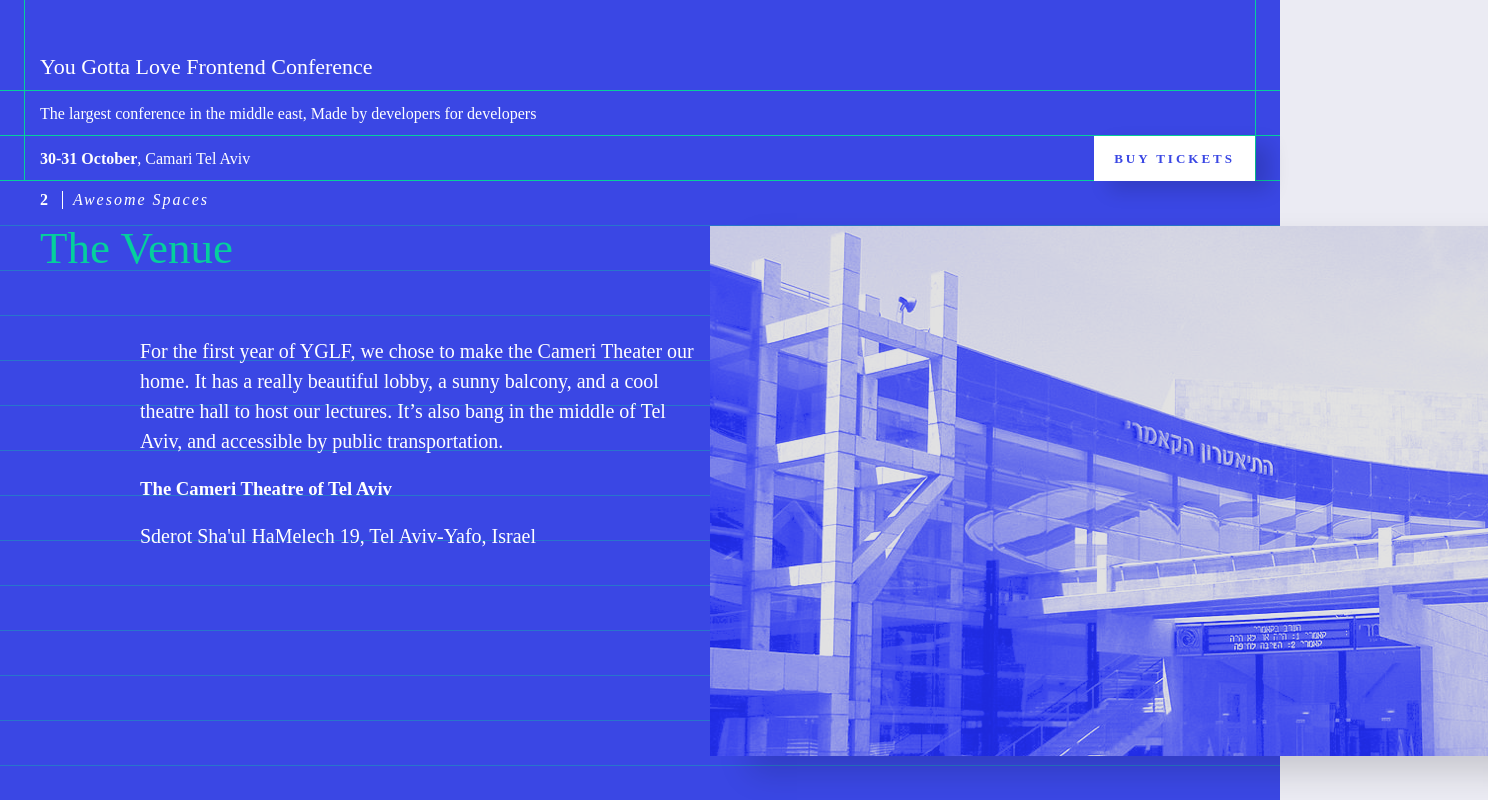
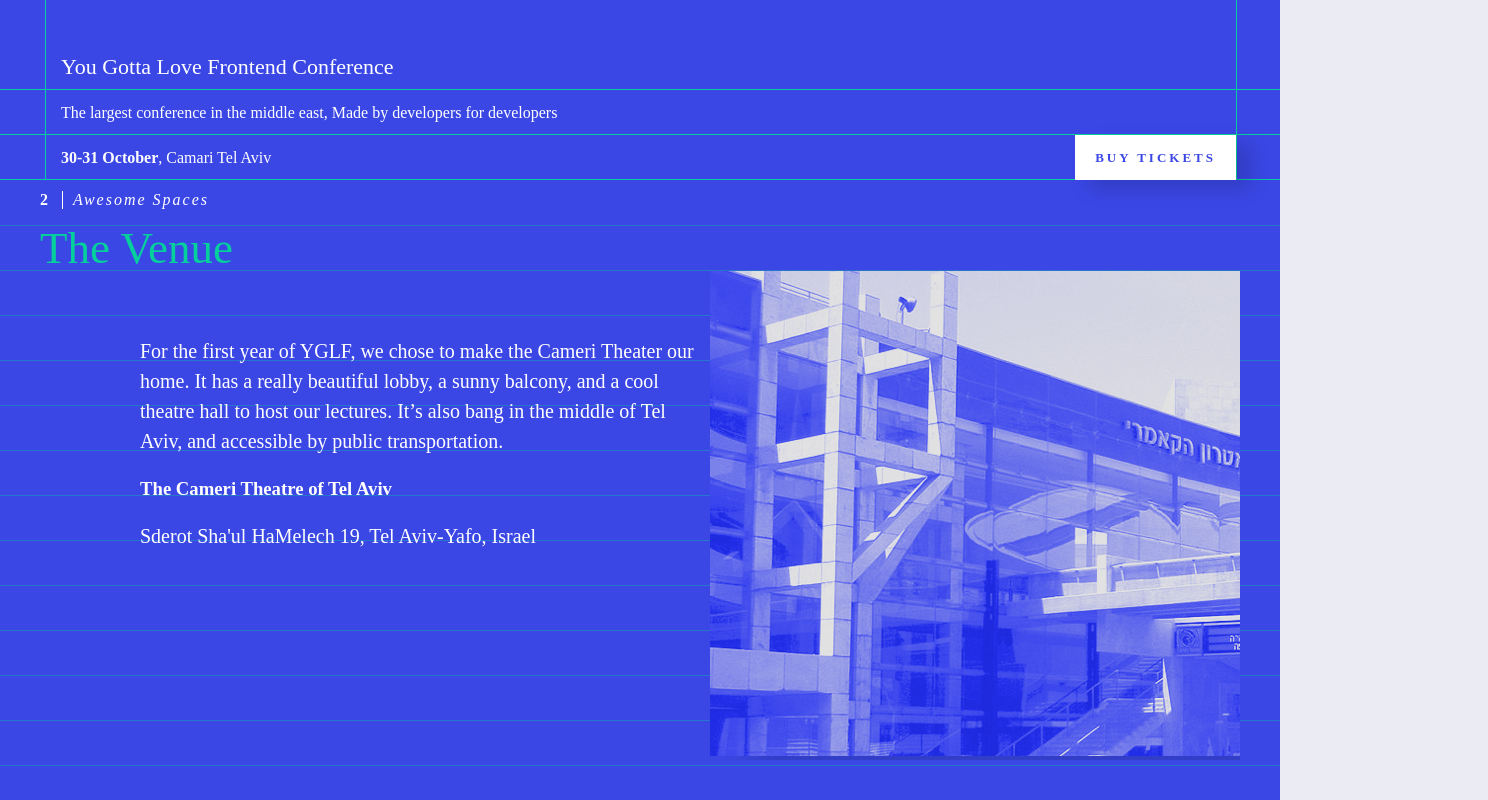
Before and after one commit to YouGottaLoveFrontEnd/website-2017, a React (Create React App) app: page /about in a window 1280 px wide. Shown: the top 800 px of the page, 1488 px wide, since content can reach past the window. Built offline with nearby package versions, Linux system fonts and the light colour scheme.

Commit message:
Fluid container added

```diff
--- a/src/Header.js
+++ b/src/Header.js
@@ -9,17 +9,17 @@ class Header extends Component {
     return (
       <header className="header">
 	      <div className="header-title">
-	      	<div className="container">
+	      	<div className="container-fluid">
 				<Link to="/">You Gotta Love Frontend Conference</Link>
 	      	</div>
 	      </div>
 	      <div className="header-description">
-	      	<div className="container">
+	      	<div className="container-fluid">
 	      		The largest conference in the middle east, Made by developers for developers
 	      	</div>
 	      </div>
 	      <div className="header-date-location">
-	      	<div className="container">
+	      	<div className="container-fluid">
 	      		<span><strong>30-31 October</strong>, Camari Tel Aviv</span>
 	      		<BuyTicketsButton/>
 	      	</div>
--- a/src/Speakers.js
+++ b/src/Speakers.js
@@ -35,7 +35,7 @@ class Speakers extends Component {
 
 	    return (
 	      <div className="speakers">
-	      	<div className="container">
+	      	<div className="container container-fluid">
 		      	<div className="container-header speakers-header">
 		      		<span>1 <i>Amazing Talks</i></span>
 		      		<h1>Speakers</h1>
--- a/src/index.css
+++ b/src/index.css
@@ -16,8 +16,7 @@ body {
     background-color: #3A47E4;
     //border-bottom: 1px solid #05CF9D;
 }
-
-.header .container {
+.header .container-fluid {
     border-left: 1px solid #05CF9D;
     border-right: 1px solid #05CF9D;
 }
@@ -28,10 +27,15 @@ body {
     font-weight: 100;
     line-height: 44px;
 }
+.header-title .container-fluid {
+    padding-top: 45px;
+}
+
 
 .header-title a {
     color: #FFF;
     text-decoration: none;
+    line-height: 44px;
 }
 
 .header-title .container {
@@ -70,7 +74,16 @@ body {
     padding: 0 15px;
 }
 
-.container-header {}
+.container-fluid {
+    position: relative;
+    width: calc(100% - 120px);
+    padding: 0 15px;
+    margin: 0 45px;
+}
+
+.container-header {
+
+}
 
 .container-header span {
     transform: translate(0, 10px);
@@ -128,6 +141,10 @@ body {
     margin-top: 45px;
 }
 
+
+.container-header-image {
+    overflow: hidden;
+}
 .container-header-image img {
     margin-top: -45px;
 }
@@ -164,12 +181,15 @@ body {
     border: 0 none;
     cursor: pointer;
 }
+.buy-tickets:hover {
+    background-color: #05CF9D;
+}
 
 .speakers-list {}
 
 .speaker {
     display: flex;
-    margin-bottom: 90px;
+    margin-bottom: 135px;
     height: 450px;
     position: relative;
 }
@@ -204,6 +224,7 @@ body {
 
 .speaker-info {
     padding-left: 150px;
+    flex: 1 auto;
 }
 
 .speaker h2 {
@@ -236,6 +257,7 @@ body {
     font-weight: 300;
     font-size: 18px;
     line-height: 30px;
+    max-width: 400px;
 }
 
 .speaker:nth-child(2n) {
@@ -248,6 +270,10 @@ body {
     left: auto;
 }
 
+.speaker:nth-child(2n) .speaker-info {
+    padding-left: 90px;
+}
+
 .footer {
     padding-top: 100px;
     color: #3A47E4;
@@ -258,6 +284,9 @@ body {
     font-weight: 300;
     color: #3A47E4;
     text-decoration: none;
+}
+.footer a:hover {
+    //color: #05CF9D;
 }
 
 .footer p {
```
